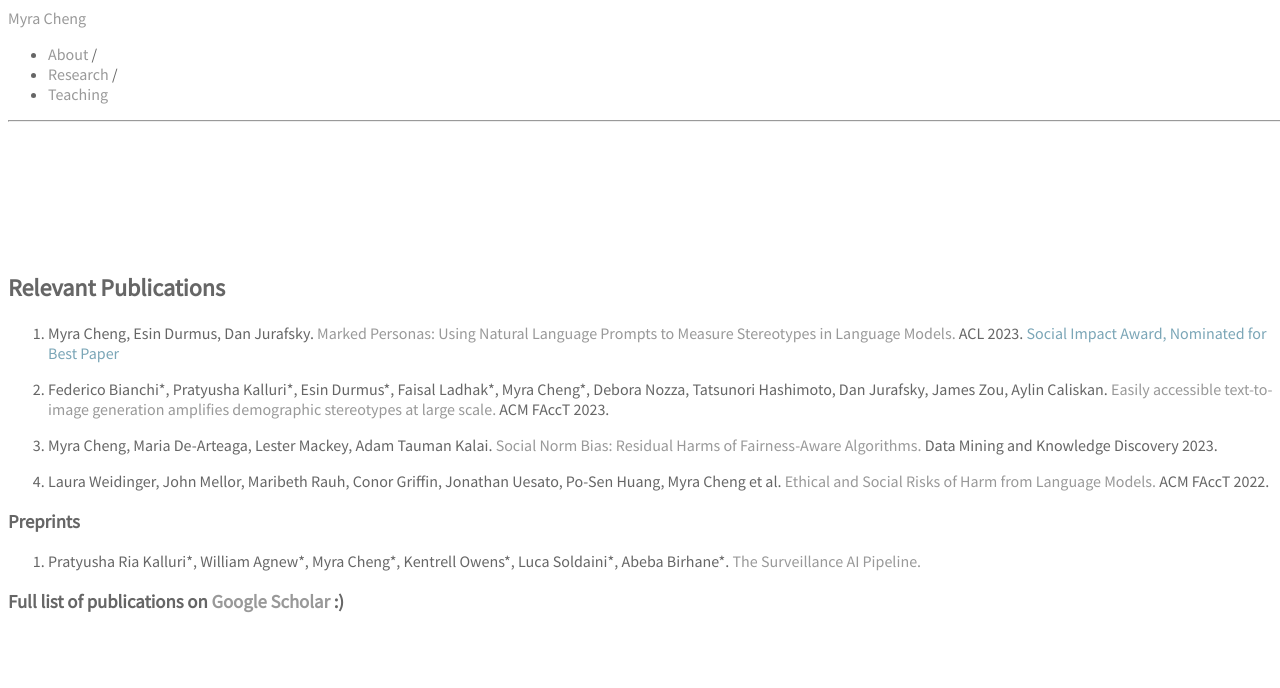
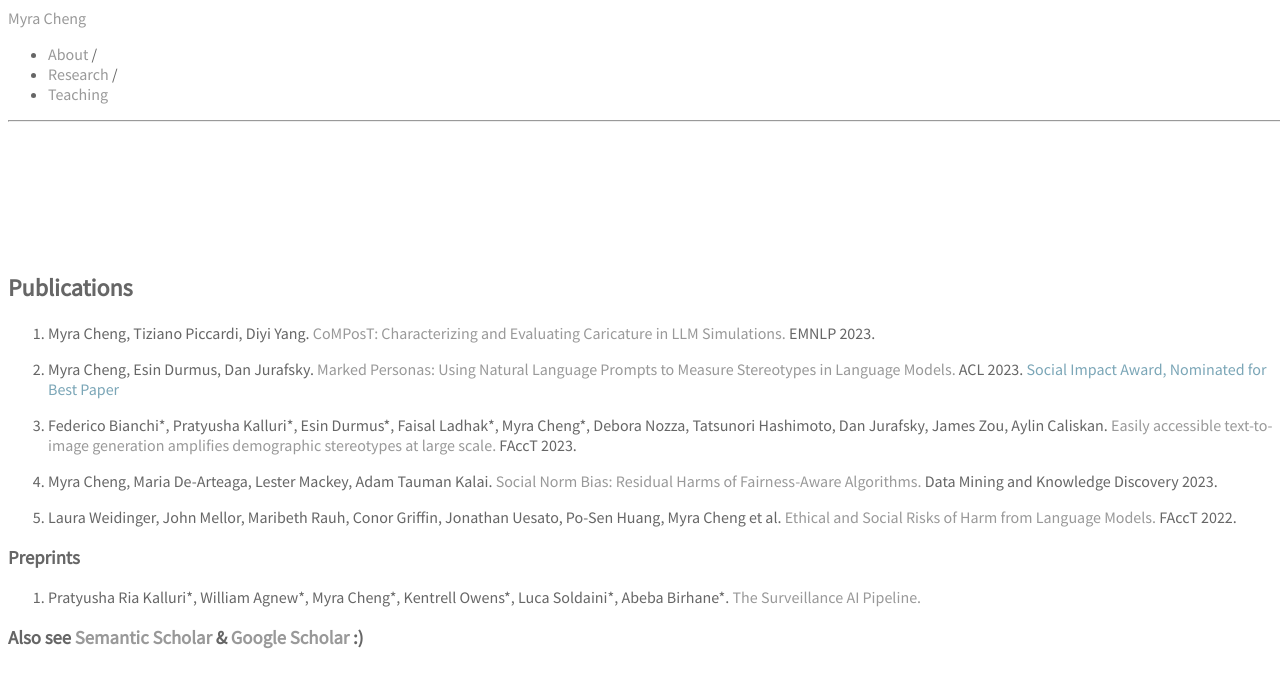
Before and after one commit to myracheng/myracheng.github.io, a Jekyll site: the page built from research.md, in a window 1280 px wide. Shown: the top 688 px of the page. Built offline with Jekyll 4.4.1, drawn with Linux system fonts in a browser that asks for light colours; some web fonts are replaced; our own code applies the rules of GitHub Pages for plain Markdown files.

Commit message:
Update research.md

```diff
--- a/research.md
+++ b/research.md
@@ -1,14 +1,16 @@
-## Relevant Publications
+## Publications
 
-1. Myra Cheng, Esin Durmus, Dan Jurafsky. [Marked Personas: Using Natural Language Prompts to Measure Stereotypes in Language Models.](https://arxiv.org/pdf/2305.18189.pdf) ACL 2023. <span style="color:#7BA6B7">Social Impact Award, Nominated for Best Paper</span>
+1. Myra Cheng, Tiziano Piccardi, Diyi Yang. [CoMPosT: Characterizing and Evaluating Caricature in LLM Simulations.](https://arxiv.org/pdf/2310.11501.pdf) EMNLP 2023.
 
-2. Federico Bianchi\*, Pratyusha Kalluri\*, Esin Durmus\*, Faisal Ladhak\*, Myra Cheng\*, Debora Nozza, Tatsunori Hashimoto, Dan Jurafsky, James Zou, Aylin Caliskan. [Easily accessible text-to-image generation amplifies demographic stereotypes at large scale.](https://arxiv.org/pdf/2211.03759.pdf) ACM FAccT 2023.
+2. Myra Cheng, Esin Durmus, Dan Jurafsky. [Marked Personas: Using Natural Language Prompts to Measure Stereotypes in Language Models.](https://arxiv.org/pdf/2305.18189.pdf) ACL 2023. <span style="color:#7BA6B7">Social Impact Award, Nominated for Best Paper</span>
 
-3. Myra Cheng, Maria De-Arteaga, Lester Mackey, Adam Tauman Kalai. [Social Norm Bias: Residual Harms of Fairness-Aware Algorithms.](https://arxiv.org/pdf/2108.11056.pdf) Data Mining and Knowledge Discovery 2023.
+3. Federico Bianchi\*, Pratyusha Kalluri\*, Esin Durmus\*, Faisal Ladhak\*, Myra Cheng\*, Debora Nozza, Tatsunori Hashimoto, Dan Jurafsky, James Zou, Aylin Caliskan. [Easily accessible text-to-image generation amplifies demographic stereotypes at large scale.](https://arxiv.org/pdf/2211.03759.pdf) FAccT 2023.
 
-4. Laura Weidinger, John Mellor, Maribeth Rauh, Conor Griffin, Jonathan Uesato, Po-Sen Huang, Myra Cheng et al. [Ethical and Social Risks of Harm from Language Models.](https://arxiv.org/pdf/2112.04359.pdf) ACM FAccT 2022.
+4. Myra Cheng, Maria De-Arteaga, Lester Mackey, Adam Tauman Kalai. [Social Norm Bias: Residual Harms of Fairness-Aware Algorithms.](https://arxiv.org/pdf/2108.11056.pdf) Data Mining and Knowledge Discovery 2023.
+
+5. Laura Weidinger, John Mellor, Maribeth Rauh, Conor Griffin, Jonathan Uesato, Po-Sen Huang, Myra Cheng et al. [Ethical and Social Risks of Harm from Language Models.](https://arxiv.org/pdf/2112.04359.pdf) FAccT 2022.
 
 ### Preprints
 1. Pratyusha Ria Kalluri\*, William Agnew\*, Myra Cheng\*, Kentrell Owens\*, Luca Soldaini\*, Abeba Birhane\*. [The Surveillance AI Pipeline.](https://arxiv.org/pdf/2309.15084.pdf)
 
-### Full list of publications on [Google Scholar](https://scholar.google.com/citations?user=gaslQl8AAAAJ&hl=en) :)
+### Also see [Semantic Scholar](https://www.semanticscholar.org/author/M.-Cheng/2149615775) & [Google Scholar](https://scholar.google.com/citations?user=gaslQl8AAAAJ&hl=en) :)
```
